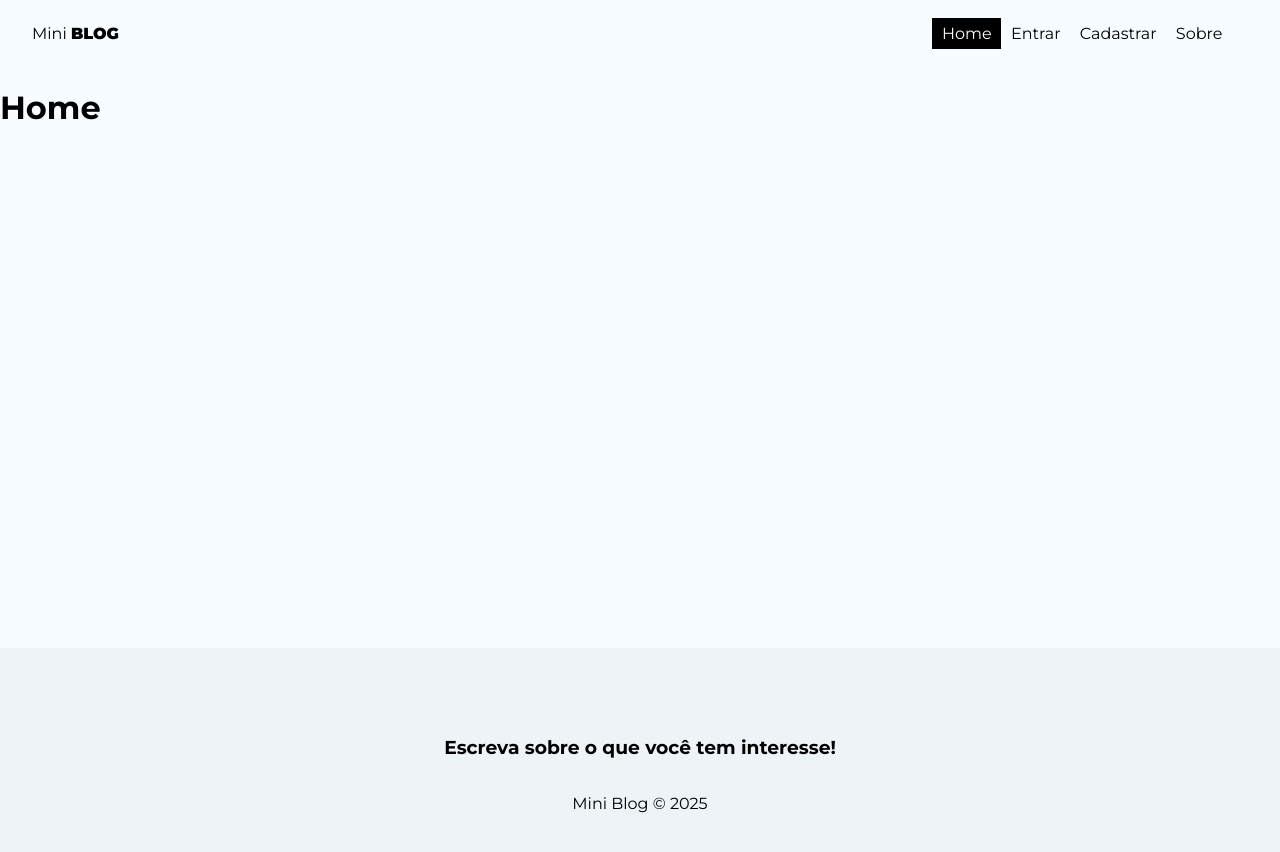
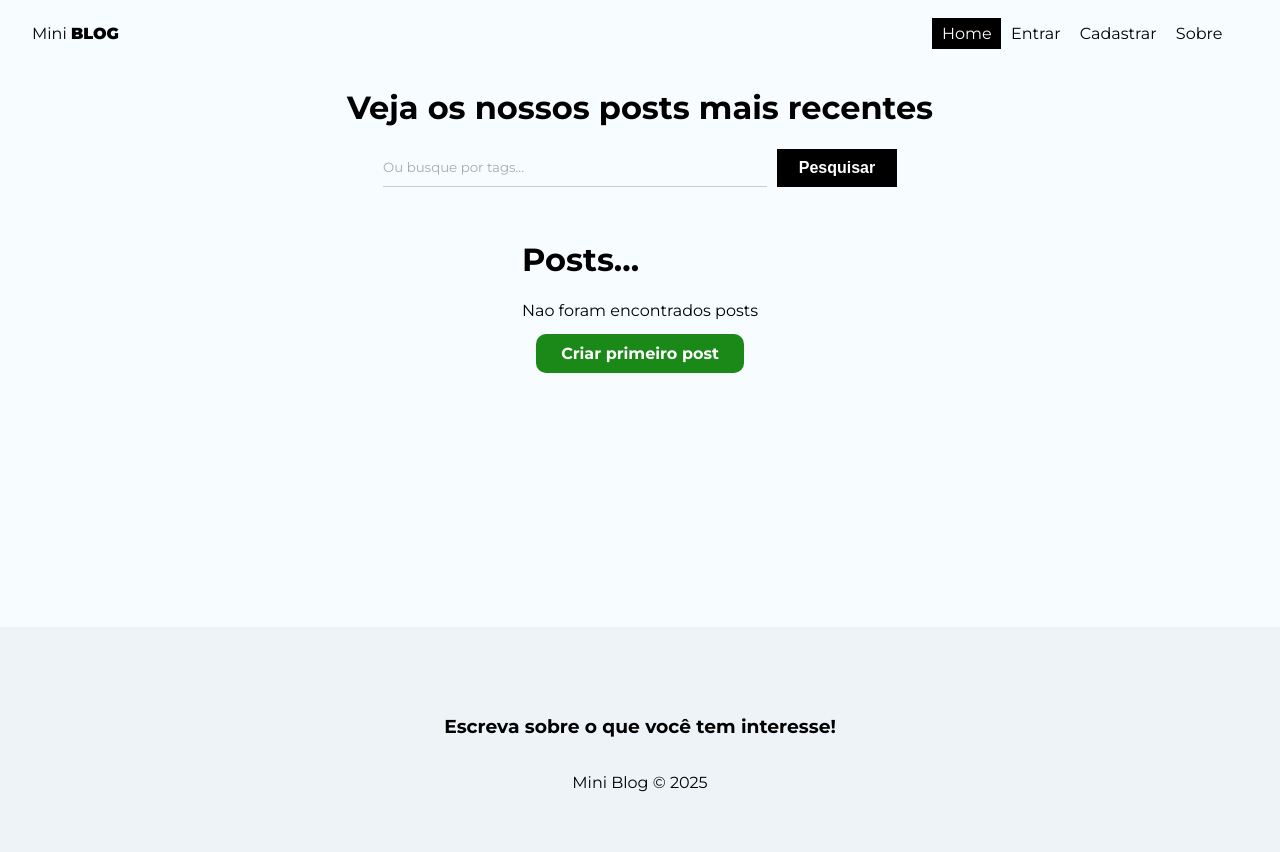
Before and after one commit to EduardoAlmeida10/react-do-zero-a-maestria, a React (Vite) app in the folder 10_MINIBLOG/miniblog/: page / in a window 1280 px wide. Shown: the top 852 px of the page. Built offline with nearby package versions, Linux system fonts and the light colour scheme; no server answers.

Commit message:
feat: structuring home page

```diff
--- a/10_MINIBLOG/miniblog/src/index.css
+++ b/10_MINIBLOG/miniblog/src/index.css
@@ -74,12 +74,12 @@
     font-size: 1em;
 }
 
-.btn.bnt-dark{
+.btn.btn-dark{
     background-color: #000;
     border-radius: 0;
 }
 
-.btn.bnt-outline{
+.btn.btn-outline{
     background-color: transparent;
     border-radius: 0;
     color: #000;
@@ -92,11 +92,11 @@
    color: #FFF;
 }
 
-.btn.bnt-outline:hover{
+.btn.btn-outline:hover{
     background-color: #000;
 }
 
-.btn.bnt-danger:hover{
+.btn.btn-danger:hover{
     background-color: #DC3545;
 }
 
--- a/10_MINIBLOG/miniblog/src/pages/Home/Home.jsx
+++ b/10_MINIBLOG/miniblog/src/pages/Home/Home.jsx
@@ -1,9 +1,38 @@
-//import styles from "./Home.module.css"
+import styles from "./Home.module.css"
 
-function Home(){
+import { useNavigation, Link } from "react-router-dom"
+import { useState } from "react"
+
+function Home() {
+
+    const [query, setQuery] = useState("")
+    const [posts] = useState([])
+
+    const handleSubmit = (e) => {
+        e.preventDefault()
+    }
+
     return (
-        <div>
-            <h1>Home</h1>
+        <div className={styles.home}>
+            <h1>Veja os nossos posts mais recentes</h1>
+            <form onSubmit={handleSubmit} className={styles.search_form}>
+                <input
+                    type="text"
+                    placeholder="Ou busque por tags..."
+                    onChange={(e) => setQuery(e.target.value)}
+                    value={query}
+                />
+                <button className="btn btn-dark">Pesquisar</button>
+            </form>
+            <div>
+                <h1>Posts...</h1>
+                {posts && posts.length === 0 &&(
+                    <div className={styles.noposts}>
+                        <p>Nao foram encontrados posts</p>
+                        <Link to="/posts/create" className="btn">Criar primeiro post</Link>
+                    </div>
+                )}
+            </div>
         </div>
     )
 }
--- a/10_MINIBLOG/miniblog/src/pages/Home/Home.module.css
+++ b/10_MINIBLOG/miniblog/src/pages/Home/Home.module.css
@@ -0,0 +1,31 @@
+.home {
+    display: flex;
+    flex-direction: column;
+    align-items: center;
+    justify-content: center;
+}
+
+.search_form {
+    max-width: 100%;
+    width: 60%;
+    display: flex;
+    justify-content: center;
+    margin-bottom: 2em;
+}
+
+.search_form input{
+    margin-right: 10px;
+    width: 50%;
+}
+
+.noposts{
+    text-align: center;
+}
+
+.noposts p{
+    margin-bottom: 1.5em;
+}
+
+.noposts a{
+    padding: 10px 25px;
+}
```
